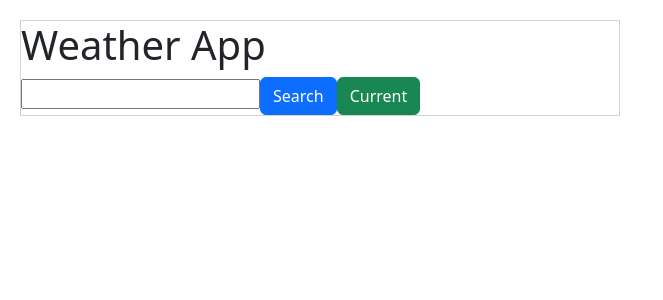
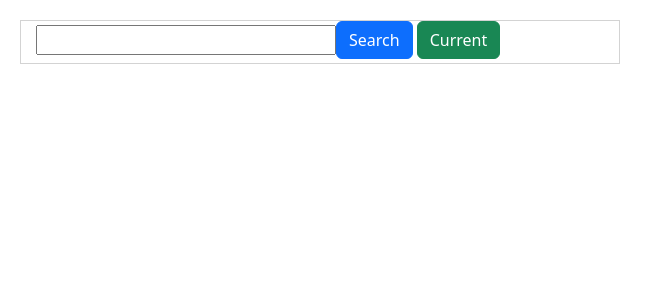
Before and after one commit to Sophie-Ndobe/the-awesone-react-app, a React (Create React App) app: page / in a window 1280 px wide. Shown: the top 300 px of the page, without its empty margins (0-663 px from the left). Built offline with nearby package versions, Linux system fonts and the light colour scheme.

Commit message:
Created a Search.css file and updated the form styling

```diff
--- a/src/App.js
+++ b/src/App.js
@@ -6,7 +6,6 @@ function App() {
   return (
     <div className="App">
       <div className="wrapper">
-        <h1>Weather App</h1>
         <Search />
       </div>
     </div>
--- /dev/null
+++ b/src/Search.css
@@ -0,0 +1,7 @@
+.Search {
+  padding-left: 15px;
+}
+
+.Search input {
+  width: 300px;
+}
--- a/src/Search.js
+++ b/src/Search.js
@@ -1,12 +1,14 @@
 import React from "react";
+
+import "./Search.css";
 
 export default function Search() {
   return (
     <div className="Search">
       <form>
         <input type="Search" />
-        <button className="btn btn-primary">Search</button>
-        <button className="btn btn-success">Current</button>
+        <button className="btn btn-primary mb-1">Search</button>
+        <button className="btn btn-success ms-1 mb-1">Current</button>
       </form>
     </div>
   );
```
